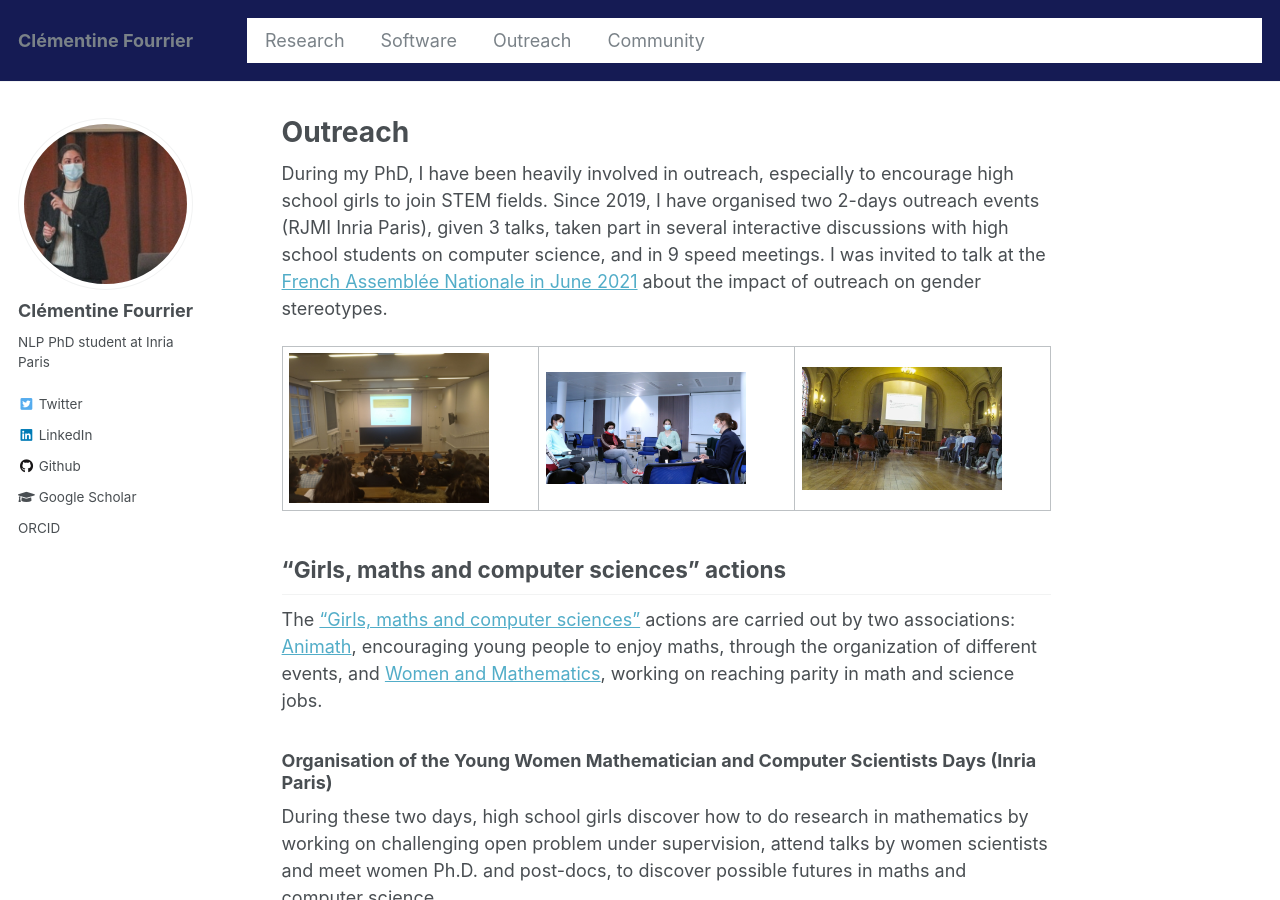
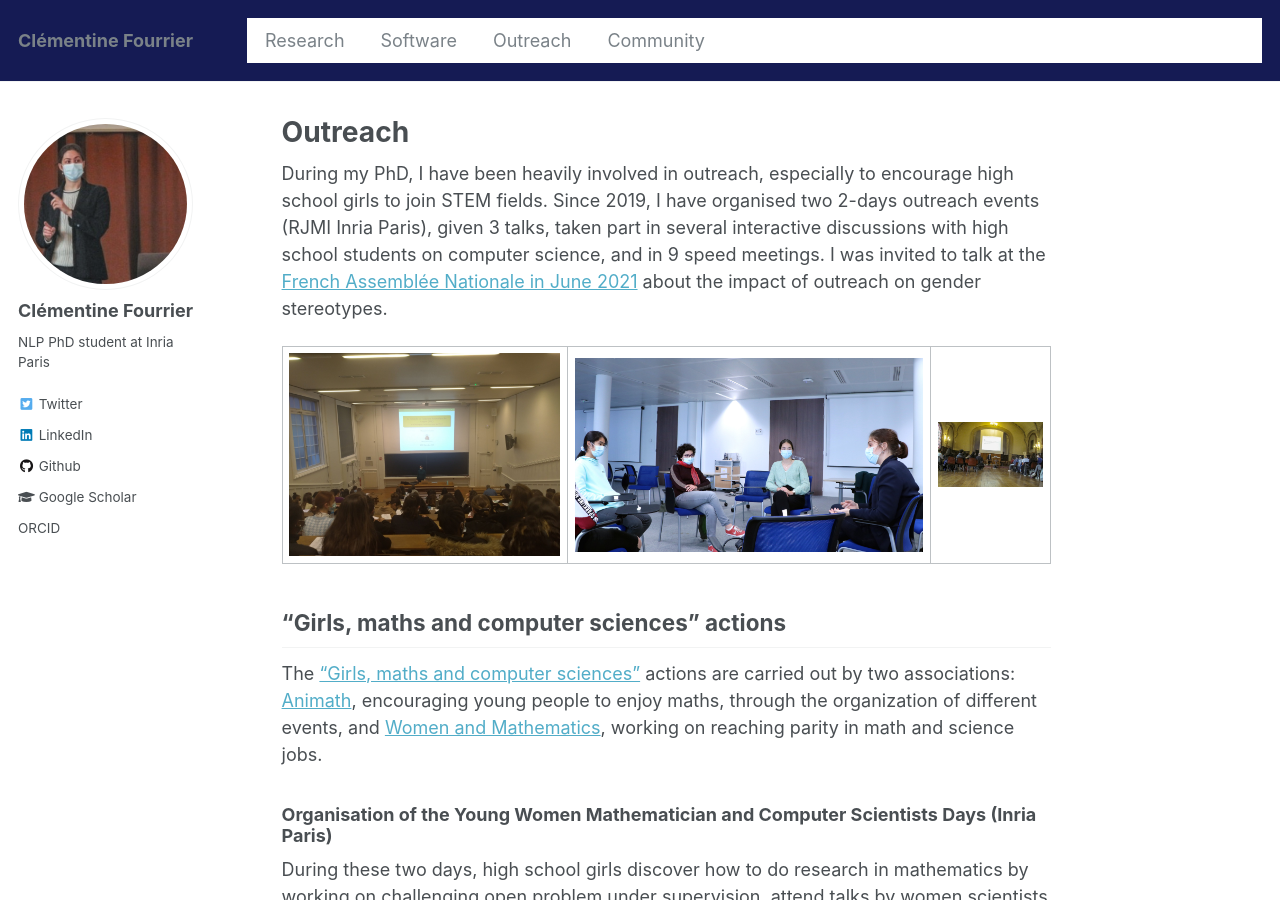
Before and after one commit to clefourrier/clefourrier.github.io, a Jekyll site: the page built from _pages/outreach.md, in a window 1280 px wide and 900 px high. Built offline with Jekyll 4.4.1, drawn with Linux system fonts in a browser that asks for light colours.

Commit message:
Changed page

```diff
--- a/_pages/outreach.md
+++ b/_pages/outreach.md
@@ -9,7 +9,7 @@ redirect_from:
 
 During my PhD, I have been heavily involved in outreach, especially to encourage high school girls to join STEM fields. Since 2019, I have organised two 2-days outreach events (RJMI Inria Paris), given 3 talks, taken part in several interactive discussions with high school students on computer science, and in 9 speed meetings. I was invited to talk at the [French Assemblée Nationale in June 2021](https://twitter.com/clefourrier/status/1402656409196679177) about the impact of outreach on gender stereotypes.
 
-|<img width=200 src="/images/outreach/JFMI2021.jpg" alt="Presenting for Girls and Maths, a luminous equation">| <img width=200 src="/images/outreach/RJMI2020.jpg" alt="Talking about career choices with high school girls during the RJMI"> | <img width=200 src="/images/outreach/SemaineDesMaths2021.jpg" alt="Presenting for the math week"> |
+|<img height=200 src="/images/outreach/JFMI2021.jpg" alt="Presenting for Girls and Maths, a luminous equation">| <img height=200 src="/images/outreach/RJMI2020.jpg" alt="Talking about career choices with high school girls during the RJMI"> | <img height=200 src="/images/outreach/SemaineDesMaths2021.jpg" alt="Presenting for the math week"> |
 
 ## "Girls, maths and computer sciences" actions
 The ["Girls, maths and computer sciences"](https://filles-et-maths.fr/) actions are carried out by two associations: [Animath](https://animath.fr/), encouraging young people to enjoy maths, through the organization of different events, and [Women and Mathematics](https://femmes-et-maths.fr/), working on reaching parity in math and science jobs.
```
